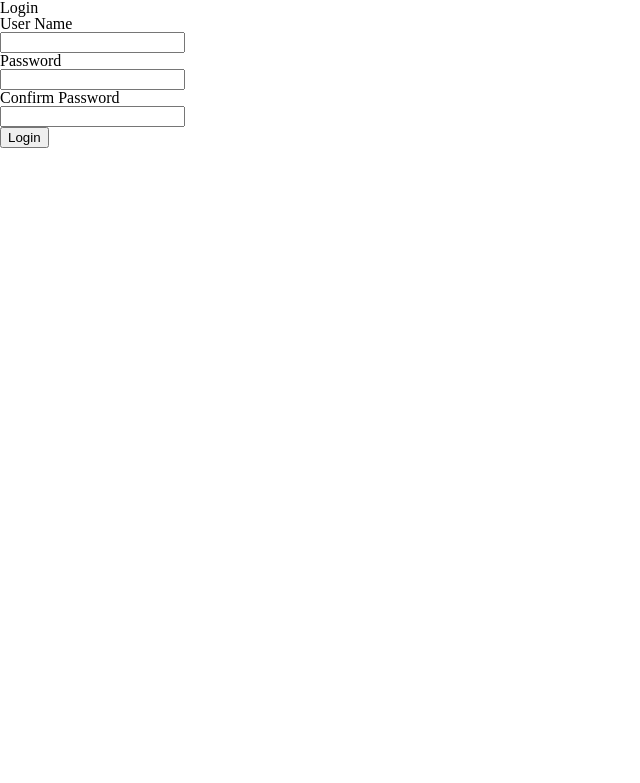
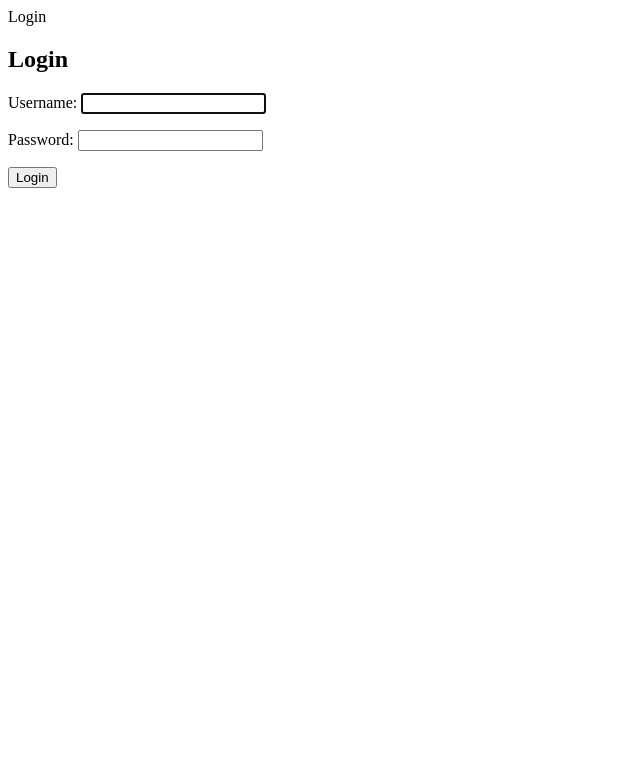
Before and after one commit to DaynaLacoursiere/cmput404-project, a Django app: page /login/ in a window 1280 px wide. Shown: the top 783 px of the page, without its empty margins (0-640 px from the left). Run offline with Django 3.2, Linux system fonts and the light colour scheme; parts of the project's set-up code (start-up, migrations or seed data) failed here and were passed over.

Commit message:
Functioning login and out.

```diff
--- a/squirespace/blog/templates/blog/base.html
+++ b/squirespace/blog/templates/blog/base.html
@@ -13,7 +13,12 @@
         	<form method="get" action="/reg">
     			<button type="submit">Register</button>
 			</form>
+            {% if user.is_authenticated %}
+            <a href="/logout"><button class="button">Log-Out</button></a>
+            {% else %}
             <a href="/login"><button class="button">Log-In</button></a>
+            {% endif %}
+
             {% block content %}
             {% endblock %}
         </div>
--- a/squirespace/blog/templates/blog/login.html
+++ /dev/null
@@ -1,34 +0,0 @@
-<html>
-
-{% block content %}
-{% load staticfiles %}
-<link href="{% static "css/theme.css" %}" rel="stylesheet">
-
-<body>
-	<div class = "container">
-	<h1>Login</h1>
-	<form method="POST" class="login-form" action ="">
-		<div class="form-field">
-			<label for="fstname">User Name</label>
-			<div>
-				<input type = "text" id="uname">
-			</div>
-		</div>
-		<div class="form-field">
-			<label for="password">Password</label>
-			<div>
-            	<input type= PASSWORD id="password"/>
-            </div>
-        </div>
-        <div class="form-field">
-        	<label for="passwordconfirm">Confirm Password</label>
-          	<div>
-          		<input type= PASSWORD  id= "passwordconfirm"/>
-          	</div>
-        </div>
-        <button type="submit" class="save btn btn-default">Login</button>
-	</form>
-
-	</body>
-{% endblock %}
-</html>
--- /dev/null
+++ b/squirespace/blog/templates/registration/login.html
@@ -0,0 +1,13 @@
+<html>
+
+{% block title %}Login{% endblock %}
+
+{% block content %}
+  <h2>Login</h2>
+  <form method="post">
+    {% csrf_token %}
+    {{ form.as_p }}
+    <button type="submit">Login</button>
+  </form>
+{% endblock %}
+</html>
--- a/squirespace/blog/urls.py
+++ b/squirespace/blog/urls.py
@@ -1,6 +1,8 @@
 from django.conf.urls import url
 from . import views
 from views import UserRegPage
+from django.contrib import admin
+from django.contrib.auth import views as auth_views
 
 urlpatterns = [
 	url(r'^$', views.post_list, name='post_list'),
@@ -10,5 +12,6 @@
 	url(r'^post/(?P<pk>\d+)/delete/$', views.post_delete, name='post_delete'),
 	url(r'^post/(?P<pk>\d+)/comment/$', views.add_comment_to_post, name='add_comment_to_post'),
 	url(r'^reg/$', UserRegPage.as_view()),
-	url(r'^login/$', views.login, name='login')
+	url(r'^login/$', auth_views.login, name='login'),
+    url(r'^logout/$', auth_views.logout, {'next_page': '/'}, name='logout')
 ]
--- a/squirespace/squirespace/settings.py
+++ b/squirespace/squirespace/settings.py
@@ -120,3 +120,5 @@
 
 STATIC_ROOT = os.path.join(BASE_DIR, 'static')
 STATIC_URL = '/static/'
+
+LOGIN_REDIRECT_URL = '/'
```
Also changed, not shown: squirespace/db.sqlite3.
